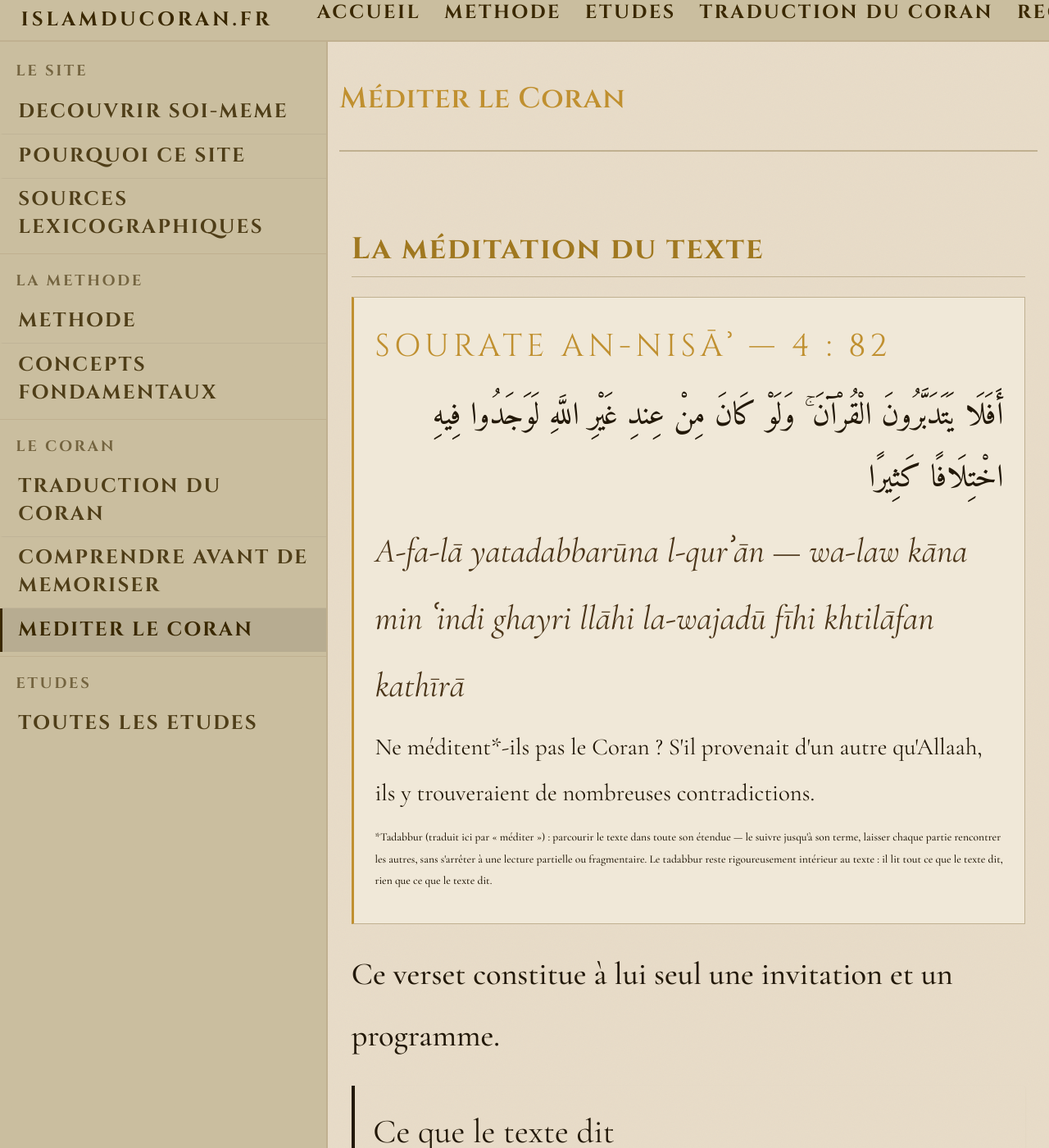
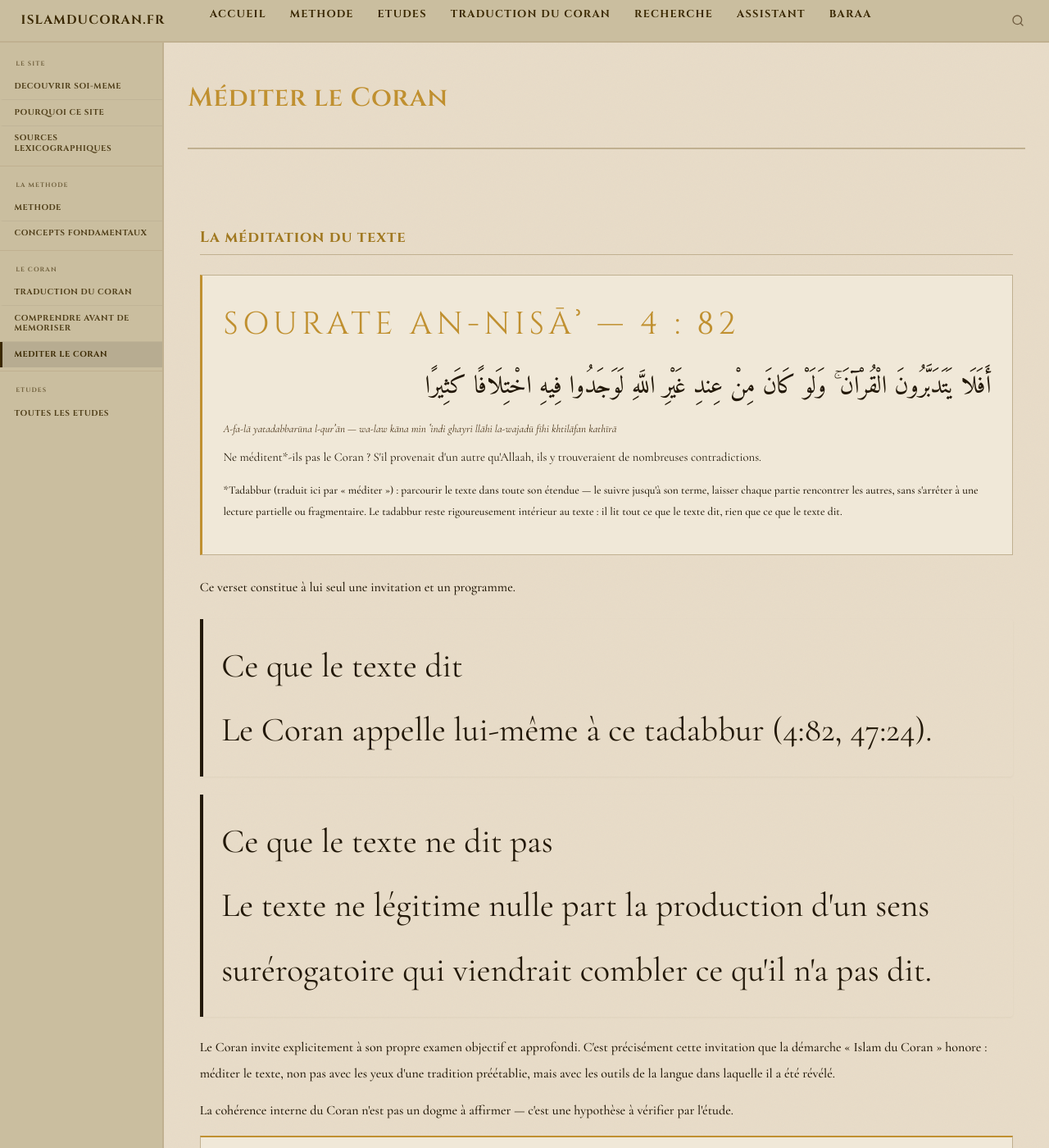
Before and after one commit to Makhuwcoder/islamducoran, a Jekyll site: the page built from mediter.md, in a window 1280 px wide and 1400 px high. Shown: the whole window at 82% size. Built offline with Jekyll 4.4.1, drawn with Linux system fonts in a browser that asks for light colours.

Commit message:
Proportions calibrées: nav, sidebar 200px, cartes, corps, versets

```diff
--- a/assets/css/main.scss
+++ b/assets/css/main.scss
@@ -78,7 +78,7 @@
   --font-arabe:  'Amiri', 'Georgia', serif;
 
   --max-width: 900px;
-  --nav-h:     3.2rem;
+  --nav-h: 52px;
   --t: .2s ease;
 }
 
@@ -109,7 +109,7 @@
 /* ═══════════ NAVIGATION ═══════════ */
 .site-nav {
   position: sticky; top: 0; z-index: 200;
-  height: var(--nav-h);
+  /* nav-h-keep */height: var(--nav-h);
   background: var(--bg-nav);
   backdrop-filter: blur(12px);
   -webkit-backdrop-filter: blur(12px);
@@ -120,7 +120,7 @@
 
 .site-nav__logo {
   font-family: var(--font-titre);
-  font-size: 1.5rem; letter-spacing: .16em;
+  font-size: .95rem; letter-spacing: .08em;
   text-transform: uppercase;
   color: #3a2800;
   text-decoration: none; white-space: nowrap;
@@ -136,7 +136,7 @@
 
 .site-nav__links a {
   font-family: var(--font-titre);
-  font-size: 1.45rem; letter-spacing: .11em;
+  font-size: .8rem; letter-spacing: .1em;
   text-transform: uppercase;
   color: #3a2800;
   text-decoration: none;
@@ -239,7 +239,7 @@
 /* ═══════════ LAYOUT ═══════════ */
 .site-main {
   position: relative; z-index: 1;
-  max-width: 1700px;
+  max-width: 1050px;
   margin: 0 auto; padding: 3rem 0.9rem 5rem;
 }
 .site-main--wide { max-width: 1100px; }
@@ -251,7 +251,7 @@
 }
 .page-header__categorie {
   font-family: var(--font-titre);
-  font-size: 1.72rem; letter-spacing: .22em;
+  font-size: .58rem; letter-spacing: .22em;
   text-transform: uppercase; color: var(--or2); margin-bottom: .4rem;
 }
 .page-header__racine {
@@ -261,11 +261,11 @@
 }
 .page-header__title {
   font-family: var(--font-titre);
-  font-size: clamp(1.4rem, 3vw, 2.2rem);
+  font-size: clamp(1.4rem, 3vw, 2rem);
   font-weight: 600; color: var(--or3);
   letter-spacing: .02em; line-height: 1.25; margin-bottom: .5rem;
 }
-.page-header__subtitle { font-style: italic; color: var(--texte2); font-size: 1.6rem; }
+.page-header__subtitle { font-style: italic; color: var(--texte2); font-size: .82rem; }
 .page-header__meta { margin-top: 1rem; display: flex; flex-wrap: wrap; gap: .5rem; }
 
 .tag {
@@ -280,7 +280,7 @@
 /* Used for "Les quatre piliers", "Accès direct", etc. */
 .section-label {
   font-family: var(--font-titre);
-  font-size: 1.72rem; letter-spacing: .24em;
+  font-size: .7rem; letter-spacing: .24em;
   text-transform: uppercase;
   font-weight: 700;
   margin-bottom: 1rem;
@@ -494,7 +494,7 @@
   background: var(--bg4);
   border: 1px solid var(--bg5);
   border-top: 2px solid var(--or2);
-  padding: 1.3rem 1.4rem;
+  padding: 1.1rem 1rem;
   border-radius: 0 0 4px 4px;
   text-decoration: none; display: block;
   transition: background var(--t), box-shadow var(--t), transform var(--t);
@@ -507,12 +507,12 @@
 }
 .etude-card__racine {
   font-family: var(--font-arabe);
-  font-size: 1.8rem; color: var(--or3);
+  font-size: 1.6rem; color: var(--or3);
   direction: rtl; margin-bottom: .3rem;
 }
 .etude-card__titre {
   font-family: var(--font-titre);
-  font-size: 1.55rem; font-weight: 700;
+  font-size: .78rem; font-weight: 700;
   letter-spacing: .02em;
   line-height: 1.3; margin-bottom: .4rem;
   background: linear-gradient(90deg, #8a6010 0%, #c09030 25%, #f0d060 45%, #ffeea0 50%, #f0d060 55%, #c09030 75%, #8a6010 100%);
@@ -520,7 +520,7 @@
   -webkit-background-clip: text; -webkit-text-fill-color: transparent; background-clip: text;
   animation: shimmer-or 3.5s linear infinite;
 }
-.etude-card__resume { font-size: 1.55rem; color: #221808; font-weight: 500; line-height: 1.6; font-style: italic; }
+.etude-card__resume { font-size: .72rem; color: #221808; font-weight: 500; line-height: 1.6; font-style: italic; }
 .etude-card__tag {
   margin-top: .7rem;
   font-family: var(--font-titre);
@@ -655,10 +655,11 @@
   line-height: 2; position: relative; z-index: 1;
 }
 .site-footer__baraaa { max-width: 800px; margin: 0 auto .8rem; opacity: .75;
-  font-size: 0.9rem;
+  font-size: .6rem;
+  letter-spacing: .1em;
 }
 .site-footer__copy { opacity: .5;
-  font-size: 0.75rem;
+  font-size: .58rem;
 }
 
 /* ═══════════ PRINT ═══════════ */
@@ -676,7 +677,7 @@
 
 /* ── PAGE BODY (pages simples: methode, traduction, baraa…) ── */
 .page-body {
-  max-width: 1100px;
+  max-width: 1050px;
   margin: 0 auto;
   padding: 3rem 0.9rem;
 }
@@ -696,8 +697,8 @@
   margin: 1.5rem 0 .6rem;
 }
 .page-body p {
-  font-size: 1.95rem; font-weight: 500;
-  color: #221808; line-height: 1.955;
+  font-size: 1rem; font-weight: 500;
+  color: #221808; line-height: 1.8;
   margin-bottom: 1rem;
 }
 .page-body ul, .page-body ol {
@@ -790,7 +791,7 @@
 
 /* ── Wrapper global ── */
 .accueil-wrap {
-  max-width: 1100px;
+  max-width: 1050px;
   margin: 0 auto;
   padding: 0 1.6rem;
 }
@@ -815,7 +816,7 @@
 }
 .complaint-ref {
   font-family: var(--font-titre);
-  font-size: 2.58rem;
+  font-size: .6rem;
   letter-spacing: .15em;
   text-transform: uppercase;
   color: var(--or3);
@@ -824,7 +825,7 @@
 }
 .arabic-verse {
   font-family: var(--font-arabe);
-  font-size: 1.8rem;
+  font-size: 2rem;
   direction: rtl;
   color: var(--texte);
   line-height: 2;
@@ -833,12 +834,12 @@
 .transliteration {
   font-style: italic;
   color: var(--texte2);
-  font-size: 1.8rem;
+  font-size: .85rem;
   margin-bottom: .5rem;
 }
 .translation {
   color: var(--texte);
-  font-size: 2.4rem;
+  font-size: .95rem;
   font-weight: 500;
   line-height: 1.95;
 }
@@ -863,7 +864,7 @@
 }
 .attrs-section-title {
   font-family: var(--font-titre);
-  font-size: 1.88rem;
+  font-size: .7rem;
   letter-spacing: .15em;
   text-transform: uppercase;
   color: var(--or3);
@@ -872,7 +873,7 @@
 }
 .attrs-section-subtitle {
   font-family: var(--font-titre);
-  font-size: 2.55rem;
+  font-size: .62rem;
   letter-spacing: .12em;
   text-transform: uppercase;
   color: var(--texte3);
@@ -880,7 +881,7 @@
   margin-bottom: .8rem;
 }
 .attrs-section-desc {
-  font-size: 1.8rem;
+  font-size: .88rem;
   color: var(--texte2);
   text-align: center;
   max-width: 1100px;
@@ -903,31 +904,31 @@
   background: var(--bg4);
   border: 1px solid var(--bg5);
   border-top: 2px solid var(--or3);
-  padding: 1.4rem 1.2rem;
+  padding: 1.4rem 1rem;
   text-align: center;
   border-radius: 2px;
 }
 .attr-arabic {
   font-family: var(--font-arabe);
-  font-size: 1.8rem;
+  font-size: 2rem;
   color: var(--or3);
   direction: rtl;
   line-height: 1.4;
-  margin-bottom: .4rem;
+  margin-bottom: .5rem;
 }
 .attr-label {
   font-family: var(--font-titre);
-  font-size: 2.52rem;
-  font-weight: 700;
-  letter-spacing: .12em;
+  font-size: .7rem;
+  font-weight: 700;
+  letter-spacing: .1em;
   text-transform: uppercase;
   color: var(--texte);
   margin-bottom: .3rem;
 }
 .attr-refs {
   font-family: var(--font-titre);
-  font-size: 1.82rem;
-  letter-spacing: .09em;
+  font-size: .58rem;
+  letter-spacing: .08em;
   color: var(--or2);
 }
 .attrs-footer {
@@ -1001,7 +1002,7 @@
 
 /* ── TABS SYSTEM ── */
 .tabs-section {
-  max-width: 1100px;
+  max-width: 1050px;
   margin: 0 auto;
   padding: 3rem 0.9rem;
 }
@@ -1019,15 +1020,15 @@
 }
 .tab-btn {
   font-family: var(--font-titre);
-  font-size: 1.85rem;
-  letter-spacing: .09em;
+  font-size: .68rem;
+  letter-spacing: .08em;
   text-transform: uppercase;
   color: var(--texte3);
   background: transparent;
   border: none !important;
   outline: none;
   border-bottom: 2px solid transparent;
-  padding: .85rem 1.1rem;
+  padding: .75rem .9rem;
   cursor: pointer;
   margin-bottom: -2px;
   transition: color .15s, border-color .15s;
@@ -1059,7 +1060,7 @@
 }
 .content-block h2 {
   font-family: var(--font-titre);
-  font-size: 2.3rem;
+  font-size: 1.15rem;
   font-weight: 700;
   color: var(--or2);
   letter-spacing: .05em;
@@ -1069,7 +1070,7 @@
 }
 .content-block h3 {
   font-family: var(--font-titre);
-  font-size: 1.95rem;
+  font-size: .9rem;
   font-weight: 700;
   letter-spacing: .07em;
   text-transform: uppercase;
@@ -1085,7 +1086,7 @@
   margin: 1rem 0 .3rem;
 }
 .content-block p {
-  font-size: 2.4rem;
+  font-size: 1rem;
   color: var(--texte);
   line-height: 1.955;
   margin-bottom: .9rem;
@@ -1152,7 +1153,7 @@
 }
 .verse-arabic {
   font-family: var(--font-arabe);
-  font-size: 1.8rem;
+  font-size: 1.9rem;
   direction: rtl;
   color: var(--texte);
   line-height: 2;
@@ -1161,12 +1162,12 @@
 .verse-translit {
   font-style: italic;
   color: var(--texte2);
-  font-size: 2.52rem;
+  font-size: .82rem;
   margin-bottom: .4rem;
 }
 .verse-trans {
   color: var(--texte);
-  font-size: 1.8rem;
+  font-size: .92rem;
   line-height: 1.95;
 }
 .verse-note {
@@ -1418,7 +1419,7 @@
 .page-main { flex: 1; min-width: 0; }
 
 .site-sidebar {
-  width: 400px;
+  width: 200px;
   flex-shrink: 0;
   background: var(--bg-nav, #c8bc9ced);
   border-right: 2px solid var(--bg5);
@@ -1464,8 +1465,8 @@
 
 .sidebar-group__title {
   font-family: var(--font-titre);
-  font-size: 1.15rem;
-  letter-spacing: .15em;
+  font-size: .48rem;
+  letter-spacing: .14em;
   text-transform: uppercase;
   color: #3a2800;
   padding: .7rem 1.2rem .3rem;
@@ -1478,7 +1479,7 @@
   display: flex;
   align-items: center;
   gap: .6rem;
-  padding: .6rem 1.2rem;
+  padding: .55rem .9rem;
   text-decoration: none;
   border-left: 3px solid transparent;
   transition: background .15s, border-color .15s;
@@ -1497,25 +1498,29 @@
   color: #3a2800;
   font-weight: 700;
   opacity: 1;
+  white-space: normal;
 }
 .sidebar-ar { display: none; }
 .sidebar-label {
   font-family: var(--font-titre);
-  font-size: 1.5rem;
-  letter-spacing: .09em;
+  font-size: .62rem;
+  letter-spacing: .06em;
   text-transform: uppercase;
   color: #3a2800;
   font-weight: 700;
-  line-height: 1.4;
+  line-height: 1.3;
   opacity: .85;
+  white-space: normal;
 }
 .sidebar-link:hover .sidebar-label,
-.sidebar-link.active .sidebar-label { opacity: 1; }
+.sidebar-link.active .sidebar-label { opacity: 1;
+  white-space: normal;
+}
 
 @media (max-width: 960px) {
   .page-layout { flex-direction: column; }
   .site-sidebar {
-    width: 400px;
+    width: 200px;
     height: auto;
     position: relative;
     top: 0;
@@ -1533,18 +1538,18 @@
 .verse-block .verse-arabic {
   word-break: break-word;
   overflow-wrap: break-word;
-  font-size: 2.4rem;
+  font-size: 1.9rem;
   max-width: 100%;
 }
 .verse-block .verse-translit {
-  font-size: 2.62rem;
+  font-size: .82rem;
   line-height: 1.95;
   word-break: break-word;
   overflow-wrap: break-word;
   max-width: 100%;
 }
 .verse-block .verse-trans {
-  font-size: 1.8rem;
+  font-size: .92rem;
   line-height: 1.9555;
   max-width: 100%;
 }
@@ -1605,3 +1610,5 @@
   color: var(--texte2);
   line-height: 1.955;
 }
+
+.complaint .arabic-verse { font-size: 2rem; }
```
